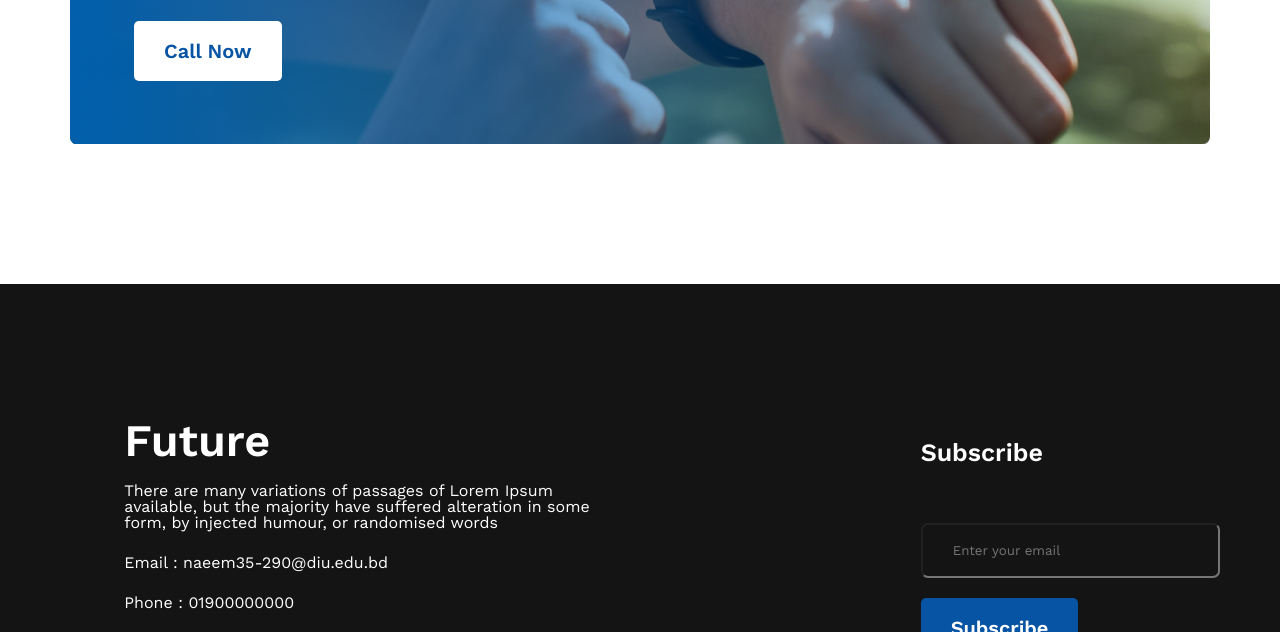
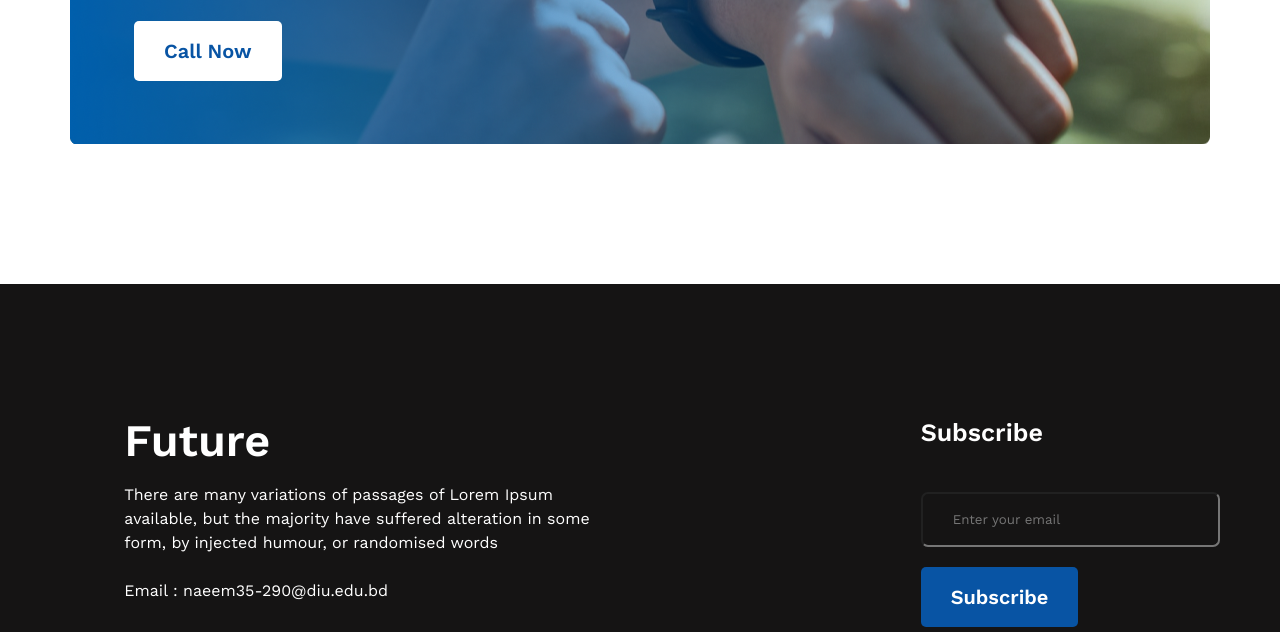
Before and after one commit to Naeem290/new-year-new-me, a plain HTML site: page index.html in a window 1280 px wide. Shown: the part 3904-4536 px from the top of the page. Drawn offline with nearby package versions, Linux system fonts and the light colour scheme.

Commit message:
footer chnage

```diff
--- a/style.css
+++ b/style.css
@@ -256,7 +256,7 @@
     font-weight: 400;
     font-size: 16px;
     margin-bottom: 24px;
-    line-height: 1em;
+    line-height: 1.5em;
 }
 
 .social-links a{
@@ -290,8 +290,8 @@
 .form h3{
     font-weight: 600;
     font-size: 25px;
-    margin-top: 141px;
-    margin-bottom: 31px;
+    margin-top: 50px;
+    margin-bottom: 20px;
 }
 
 input{
```
